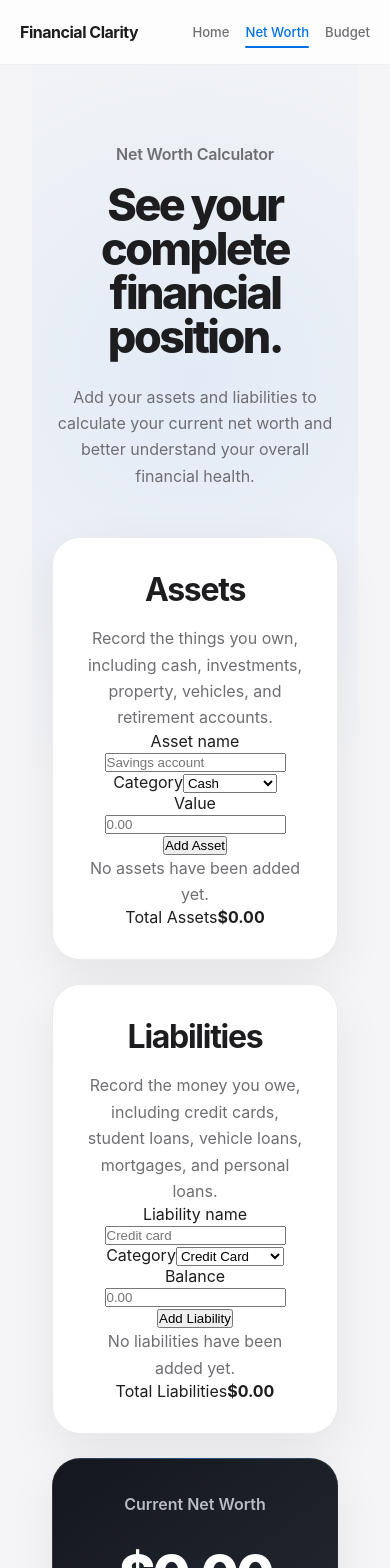
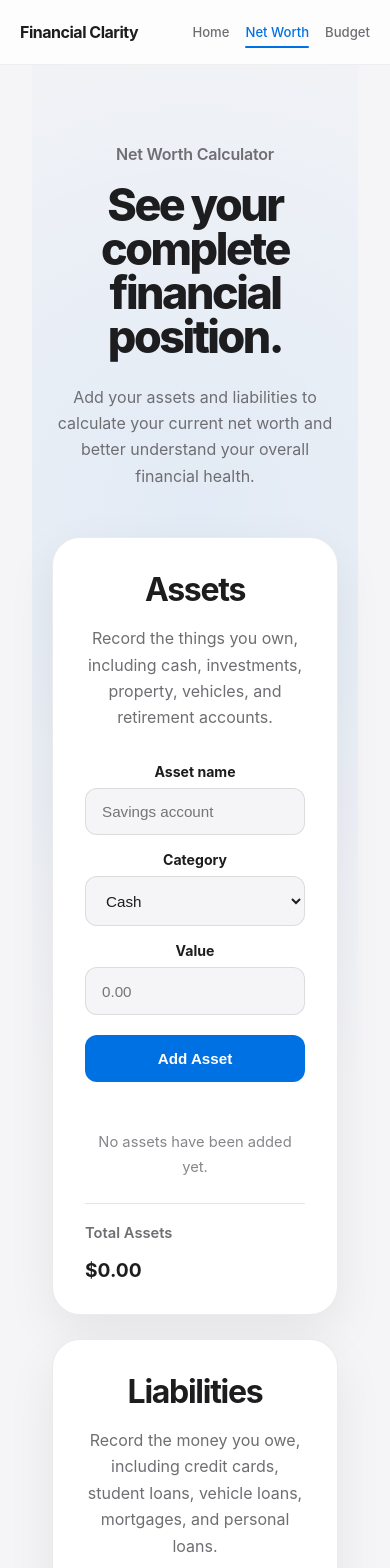
Before and after one commit to fejide/net-worth-calculator, a React (Vite) app: page /net-worth in a window 390 px wide. Shown: the top 1568 px of the page. Built offline with nearby package versions, Linux system fonts and the light colour scheme.

Commit message:
feat: style Net Worth calculator forms (Assets & Liabilities)
Signed-off-by: Joshua Brown <97815918+fejide@users.noreply.github.com>

```diff
--- a/src/index.css
+++ b/src/index.css
@@ -502,3 +502,197 @@ main {
     padding: 2rem;
   }
 }
+
+/* =========================================================
+   FINANCE FORMS - NET WORTH PAGE
+========================================================= */
+
+.finance-form {
+  margin-top: 2rem;
+
+  display: grid;
+  gap: 1rem;
+}
+
+.form-field {
+  display: flex;
+  flex-direction: column;
+  gap: 0.5rem;
+}
+
+.form-field label {
+  color: #1d1d1f;
+
+  font-size: 0.88rem;
+  font-weight: 650;
+}
+
+.form-field input,
+.form-field select {
+  width: 100%;
+
+  padding: 0.9rem 1rem;
+
+  color: #1d1d1f;
+  background-color: #f5f5f7;
+
+  border: 1px solid rgba(0, 0, 0, 0.1);
+  border-radius: 12px;
+
+  font-size: 0.95rem;
+
+  transition:
+    border-color 0.2s ease,
+    box-shadow 0.2s ease,
+    background-color 0.2s ease;
+}
+
+.form-field input:focus,
+.form-field select:focus {
+  outline: none;
+
+  background-color: #ffffff;
+  border-color: #0071e3;
+
+  box-shadow:
+    0 0 0 4px rgba(0, 113, 227, 0.12);
+}
+
+.form-submit-button {
+  width: 100%;
+
+  margin-top: 0.25rem;
+  padding: 0.95rem 1.25rem;
+
+  color: #ffffff;
+  background-color: #0071e3;
+
+  border: none;
+  border-radius: 12px;
+
+  font-size: 0.95rem;
+  font-weight: 650;
+
+  cursor: pointer;
+
+  transition:
+    background-color 0.2s ease,
+    transform 0.2s ease,
+    box-shadow 0.2s ease;
+}
+
+.form-submit-button:hover {
+  background-color: #0077ed;
+
+  transform: translateY(-2px);
+
+  box-shadow:
+    0 10px 22px rgba(0, 113, 227, 0.22);
+}
+
+
+/* =========================================================
+   FINANCE ENTRIES - NET WORTH PAGE
+========================================================= */
+
+.finance-entry-list {
+  margin-top: 1.5rem;
+
+  display: flex;
+  flex-direction: column;
+  gap: 0.75rem;
+}
+
+.finance-entry {
+  padding: 1rem;
+
+  display: flex;
+  align-items: center;
+  justify-content: space-between;
+  gap: 1rem;
+
+  background-color: #f5f5f7;
+
+  border: 1px solid rgba(0, 0, 0, 0.06);
+  border-radius: 14px;
+}
+
+.finance-entry h3 {
+  margin-bottom: 0.2rem;
+
+  color: #1d1d1f;
+
+  font-size: 1rem;
+  font-weight: 700;
+}
+
+.finance-entry p {
+  color: #86868b;
+
+  font-size: 0.82rem;
+  text-transform: capitalize;
+}
+
+.finance-entry strong {
+  color: #1d1d1f;
+
+  font-size: 1rem;
+  white-space: nowrap;
+}
+
+.empty-state {
+  margin-top: 1.5rem;
+
+  color: #86868b !important;
+
+  font-size: 0.92rem !important;
+  text-align: center;
+}
+
+
+/* =========================================================
+   CARD TOTAL - NET WORTH PAGE
+========================================================= */
+
+.card-total {
+  margin-top: 1.5rem;
+  padding-top: 1.25rem;
+
+  display: flex;
+  align-items: center;
+  justify-content: space-between;
+  gap: 1rem;
+
+  border-top: 1px solid rgba(0, 0, 0, 0.1);
+}
+
+.card-total span {
+  color: #6e6e73;
+
+  font-size: 0.92rem;
+  font-weight: 600;
+}
+
+.card-total strong {
+  color: #1d1d1f;
+
+  font-size: 1.2rem;
+  font-weight: 750;
+}
+
+
+/* =========================================================
+   FINANCE FORM — MOBILE (NET WORTH PAGE)
+========================================================= */
+
+@media (max-width: 600px) {
+  .finance-entry {
+    align-items: flex-start;
+    flex-direction: column;
+  }
+
+  .card-total {
+    align-items: flex-start;
+    flex-direction: column;
+  }
+}
```
